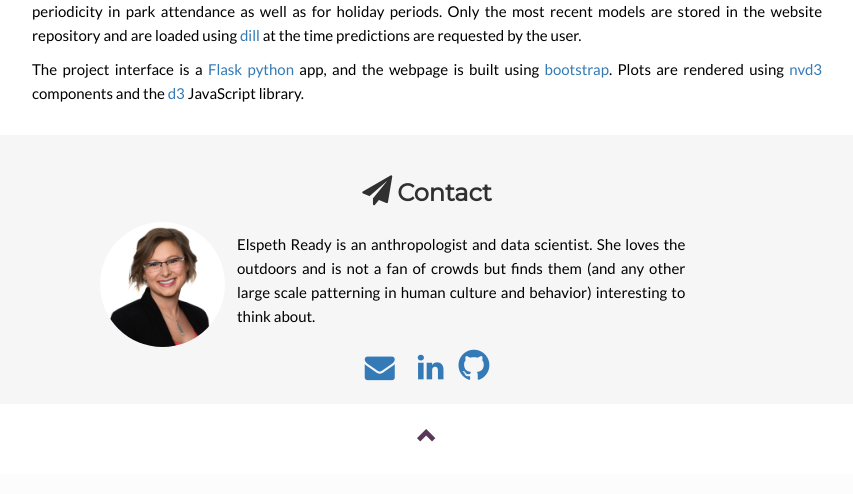
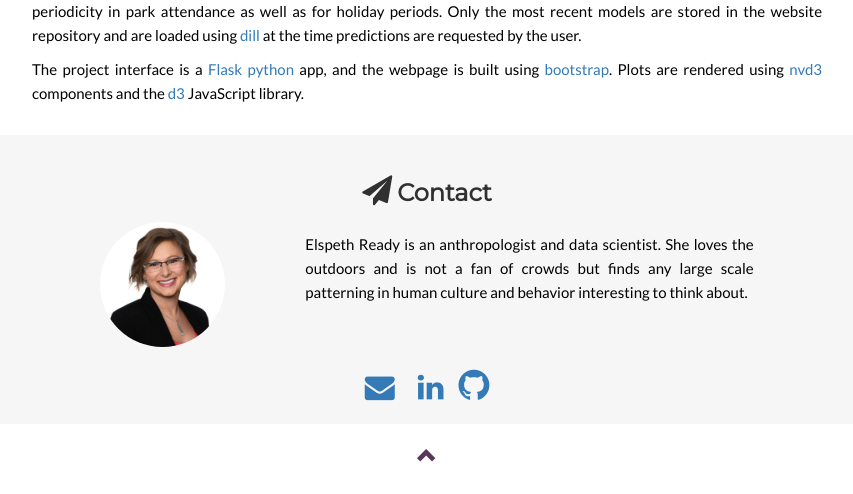
Before and after one commit to elspethr/DI_app, a Flask app: page /index in a window 1280 px wide. Shown: the part 1466-1960 px from the top of the page, without its empty margins (213-1066 px from the left). Before the commit the page ends 1908 px from the top, so only its background shows below. Run offline with Flask 2, Linux system fonts and the light colour scheme; some libraries are stand-ins or nearby versions.

Commit message:
fixed div hider

```diff
--- a/templates/index.html
+++ b/templates/index.html
@@ -140,7 +140,7 @@
     position: relative;
     display: table;
     top: 10px;
-    bottom: 10px;
+    bottom: 20px;
   }
 
 </style>
@@ -437,12 +437,12 @@ showSection("daily","error")
   <a name="contact"></a>
 <h2><i class="fa fa-paper-plane" style="font-size:30px;padding: 0 5px 0 0;"></i>Contact</h2>
   <div class="col-sm-8 col-sm-offset-2 text-center">
-    <div class="row">
+    <div class="row" style="padding:0 0 20px 0;">
     <div class="col-sm-2 col-sm-offset-1 col-xs-5 col-xs-offset-0">
     <img class="img-circle" src="static/headshot.jpg" width=125px>
     </div>
-    <div class="col-md-7 col-xs-7 col-xs-offset-0 bubble text-justify">
-    <p>Elspeth Ready is an anthropologist and data scientist. She loves the outdoors and is not a fan of crowds but finds them (and any other large scale patterning in human culture and behavior) interesting to think about. </p>
+    <div class="col-sm-7 col-sm-offset-1 col-xs-7 col-xs-offset-0 bubble text-justify">
+    <p>Elspeth Ready is an anthropologist and data scientist. She loves the outdoors and is not a fan of crowds but finds any large scale patterning in human culture and behavior interesting to think about.</p>
     </div>
     </div>
 <div class="icons">
```
